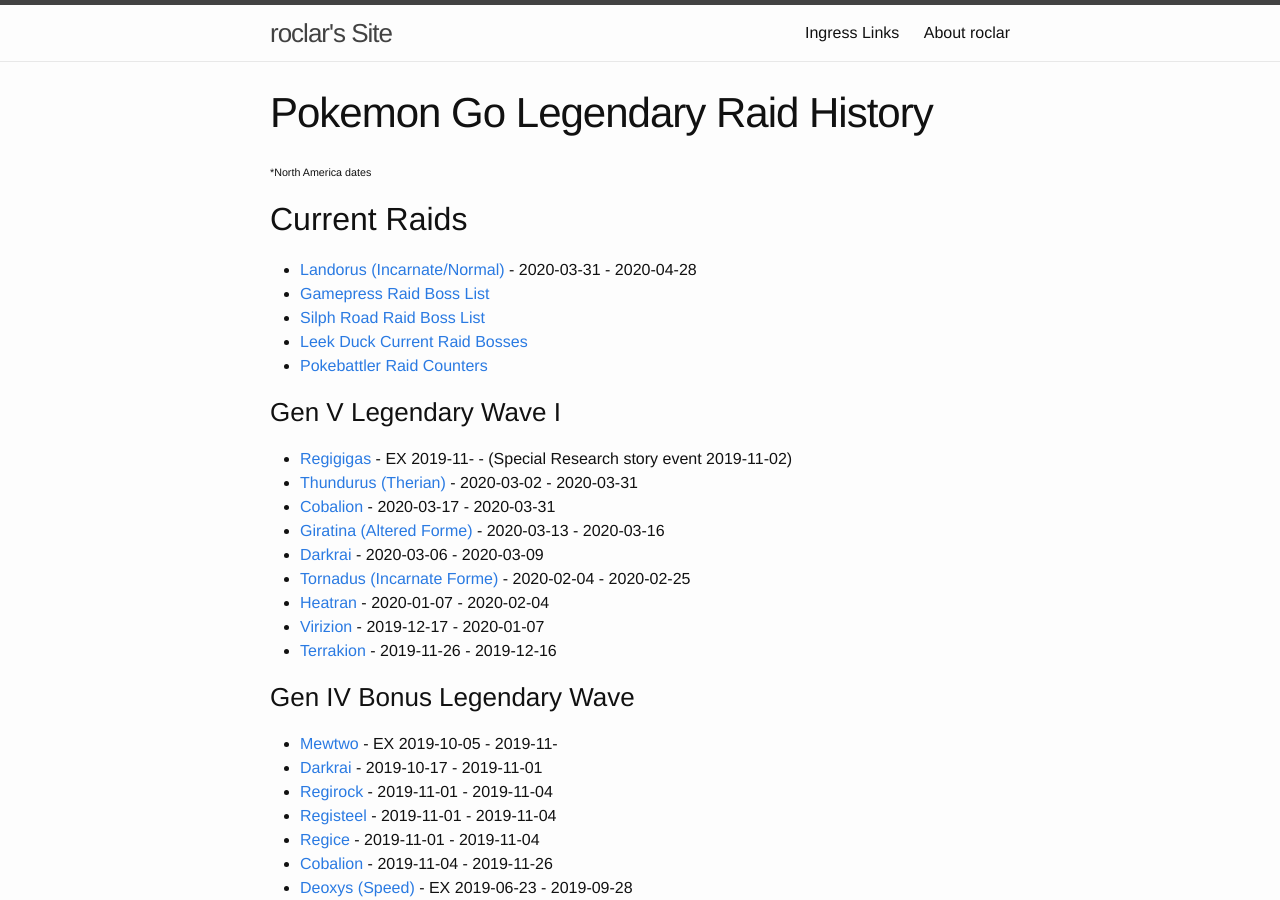
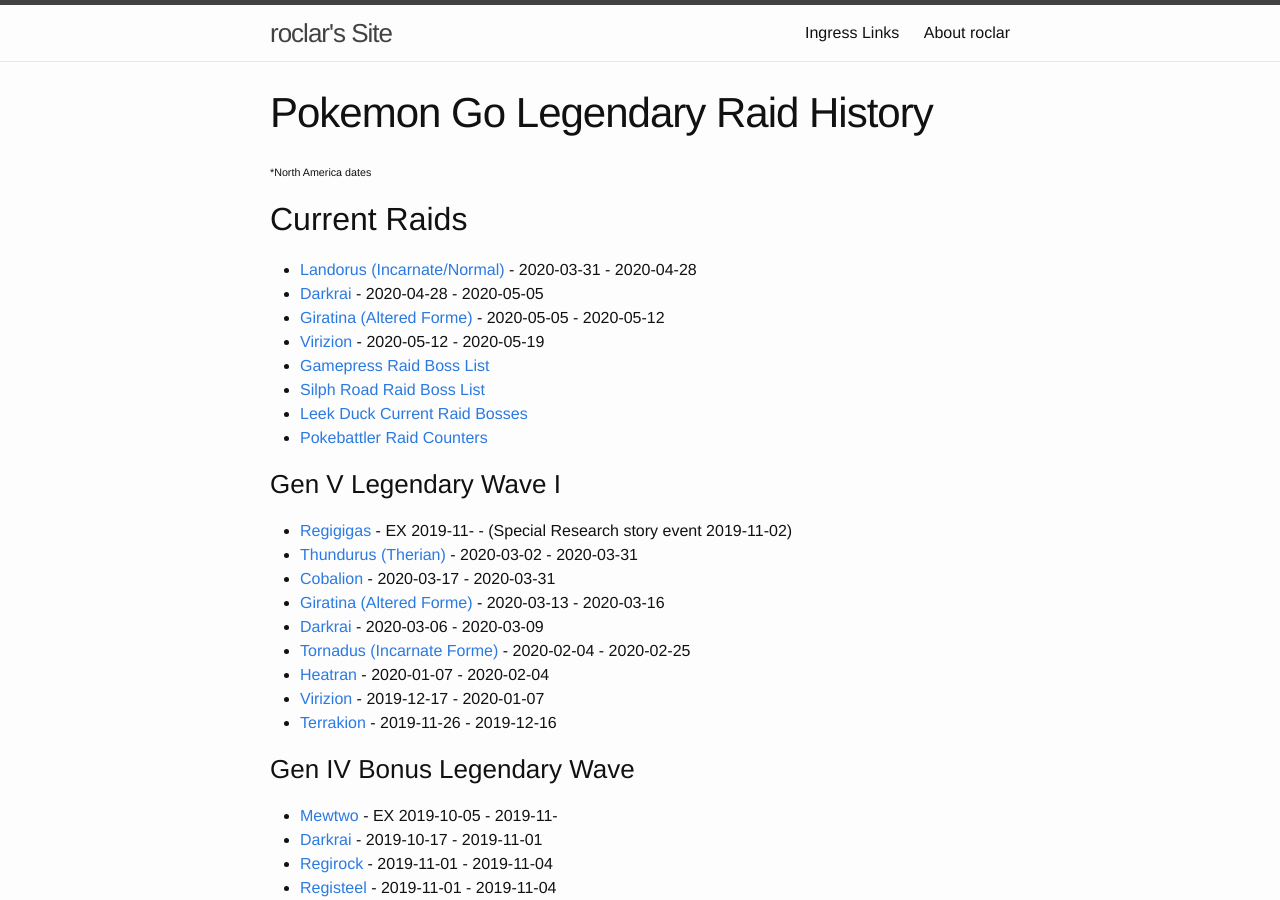
Before and after one commit to roclar/roclar.github.io, a Jekyll site: the page built from PoGoLegendaryHistory.md, in a window 1280 px wide and 900 px high. Built offline with Jekyll 4.4.1, drawn with Linux system fonts in a browser that asks for light colours; some of the changed text lies outside the part shown.

Commit message:
Added Remote Raid Pass celebration legendaries

```diff
--- a/PoGoLegendaryHistory.md
+++ b/PoGoLegendaryHistory.md
@@ -7,6 +7,9 @@
 
 ## Current Raids
 - [Landorus (Incarnate/Normal)](https://db.pokemongohub.net/pokemon/645) - 2020-03-31 - 2020-04-28
+- [Darkrai](https://db.pokemongohub.net/pokemon/491) - 2020-04-28 - 2020-05-05
+- [Giratina (Altered Forme)](https://db.pokemongohub.net/pokemon/487?form=Altered) - 2020-05-05 - 2020-05-12
+- [Virizion](https://db.pokemongohub.net/pokemon/640) - 2020-05-12 - 2020-05-19
 - [Gamepress Raid Boss List](https://pokemongo.gamepress.gg/raid-boss-list)
 - [Silph Road Raid Boss List](https://thesilphroad.com/raid-bosses)
 - [Leek Duck Current Raid Bosses](https://leekduck.com/boss/)
@@ -115,6 +118,7 @@
 - [Lugia](https://db.pokemongohub.net/pokemon/249) - 2017-07-22 - 2017-08-31
 
 ### Sources
+- [Remote Raid Pass celebration: Darkrai, Altered Forme Giratina, and Virizion will be in five-star raids!](https://pokemongolive.com/en/post/update-aprilmayraids/)
 - [The forces of lightning and wind call Landorus to Pokémon GO!](https://pokemongolive.com/post/landorus-raids-mar2020)
 - [Special Raid Weekends update—Cobalion and Lugia raids extended!](https://pokemongolive.com/en/post/cobalion-lugia-raid-events/)
 - [Stardust bonuses, Shadow Entei, Thundurus in raids, and more in March!](https://pokemongolive.com/en/post/mar2020-events/)
```
